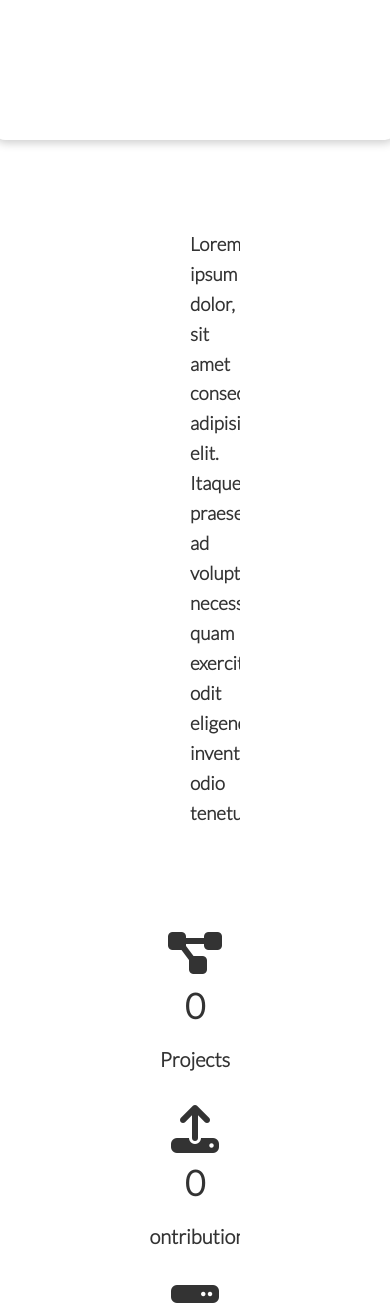
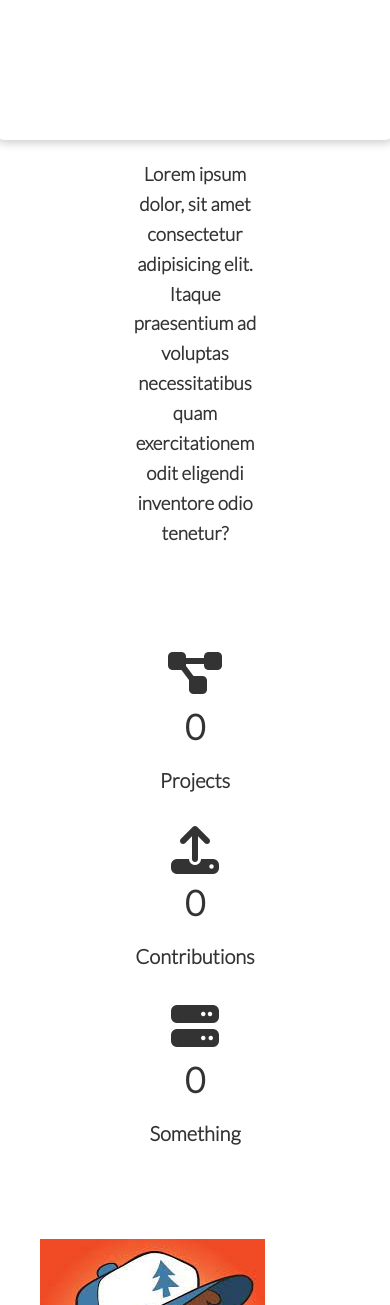
Before and after one commit to S-Harshit/S-Harshit.github.io, a plain HTML site: page index.html in a window 390 px wide. Shown: the part 695-2000 px from the top of the page. Drawn offline with Linux system fonts and the light colour scheme; files whose address does not match are found by name.

Commit message:
fixed layout

```diff
--- a/css/style.css
+++ b/css/style.css
@@ -160,7 +160,7 @@ s .showcase-form input:focus {
 /* stats */
 .stats {
   animation: slideInFromBottom 1s ease-in;
-  padding: 150px;
+  padding: 12rem;
 }
 
 .stats-heading {
@@ -248,10 +248,17 @@ s .showcase-form input:focus {
     margin: auto;
     animation: slideInFromRight 1s ease-in;
   }
+
+
 }
 
 /* Mobile */
 @media(max-width:500px) {
+  .grid, .showcase .grid, .stats .grid, .cli .grid, .cloud .grid {
+    grid-template-columns: 1fr;
+    grid-template-rows: 1fr;
+  }
+
   .navbar {
     height: 110px;
   }
@@ -263,6 +270,10 @@ s .showcase-form input:focus {
   .navbar ul {
     padding: 10px;
     background-color: rgba(0, 0, 0, 0.1);
+  }
+
+  .stats {
+    padding: 5rem;
   }
 }
 
```
